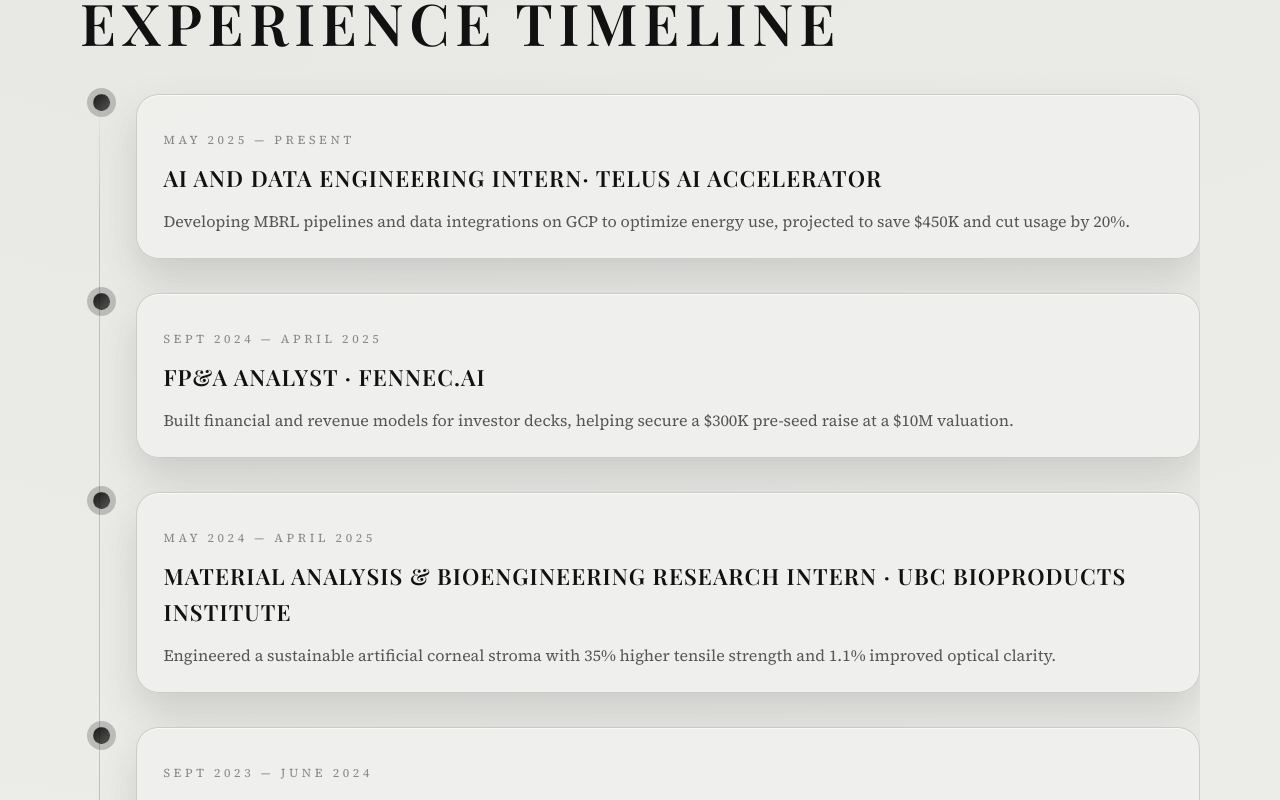
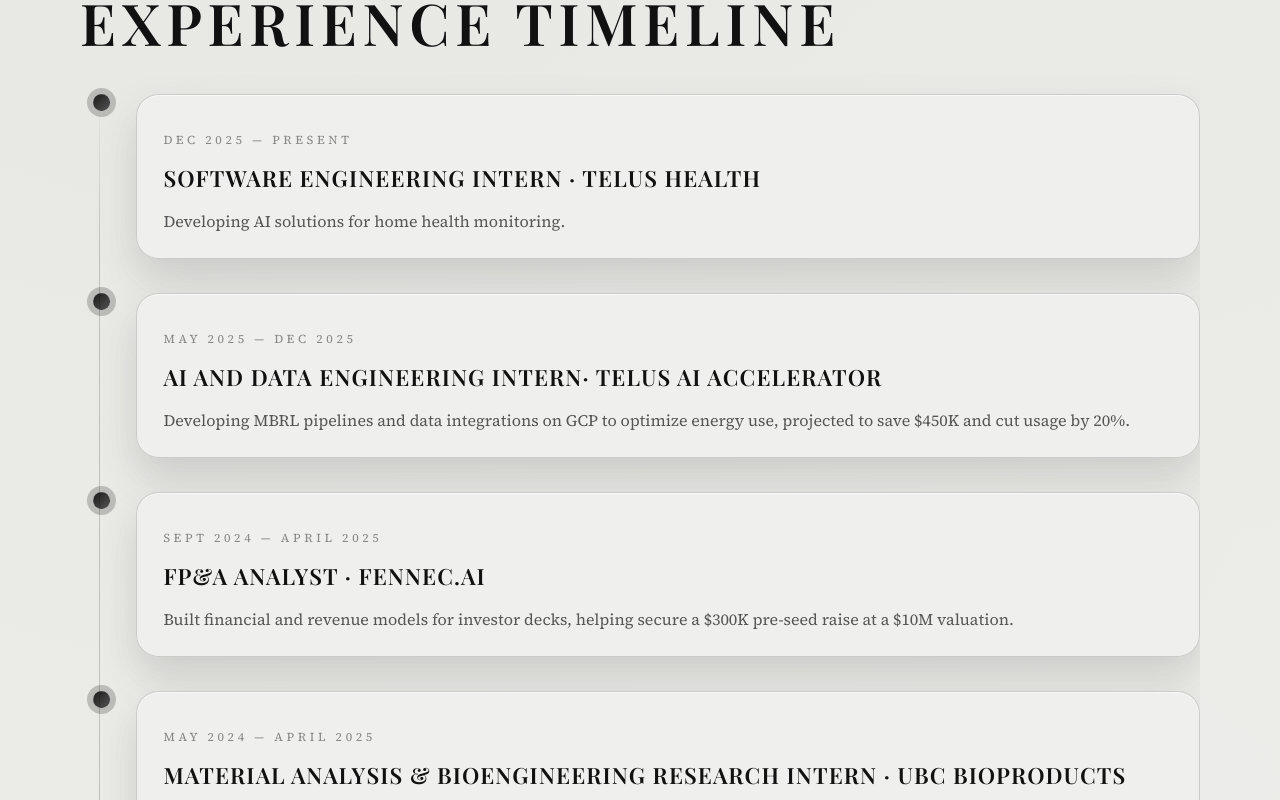
Before and after one commit to danishhakim1/danishhakim1.github.io, a React (Vite) app: page / in a window 1280 px wide. Shown: the part 1020-1820 px from the top of the page. Built offline with nearby package versions, Linux system fonts and the light colour scheme; a web font is replaced by a local one.

Commit message:
Add Software Engineering Intern position at Telus Health and update timeline dates

```diff
--- a/src/App.jsx
+++ b/src/App.jsx
@@ -163,7 +163,13 @@
 
 const experienceTimeline = [
   {
-    period: 'May 2025 — Present',
+    period: 'Dec 2025 — Present',
+    title: 'Software Engineering Intern · Telus Health',
+    summary:
+      'Developing AI solutions for home health monitoring.',
+  },
+  {
+    period: 'May 2025 — Dec 2025',
     title: 'AI and Data Engineering Intern· TELUS AI Accelerator',
     summary:
       'Developing MBRL pipelines and data integrations on GCP to optimize energy use, projected to save $450K and cut usage by 20%.',
```
